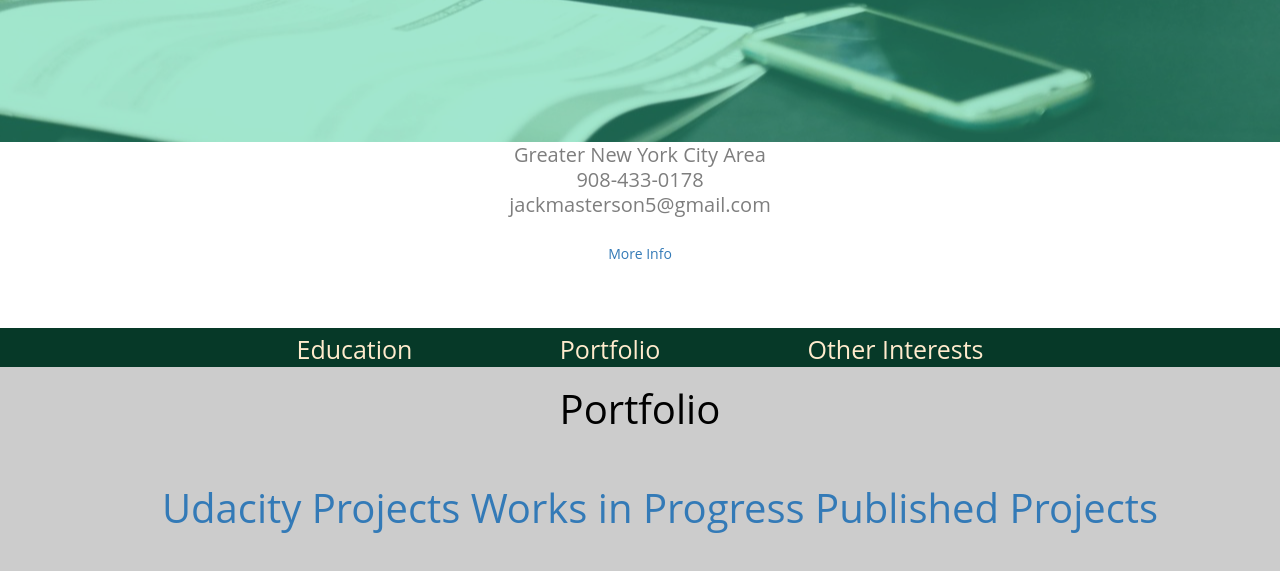
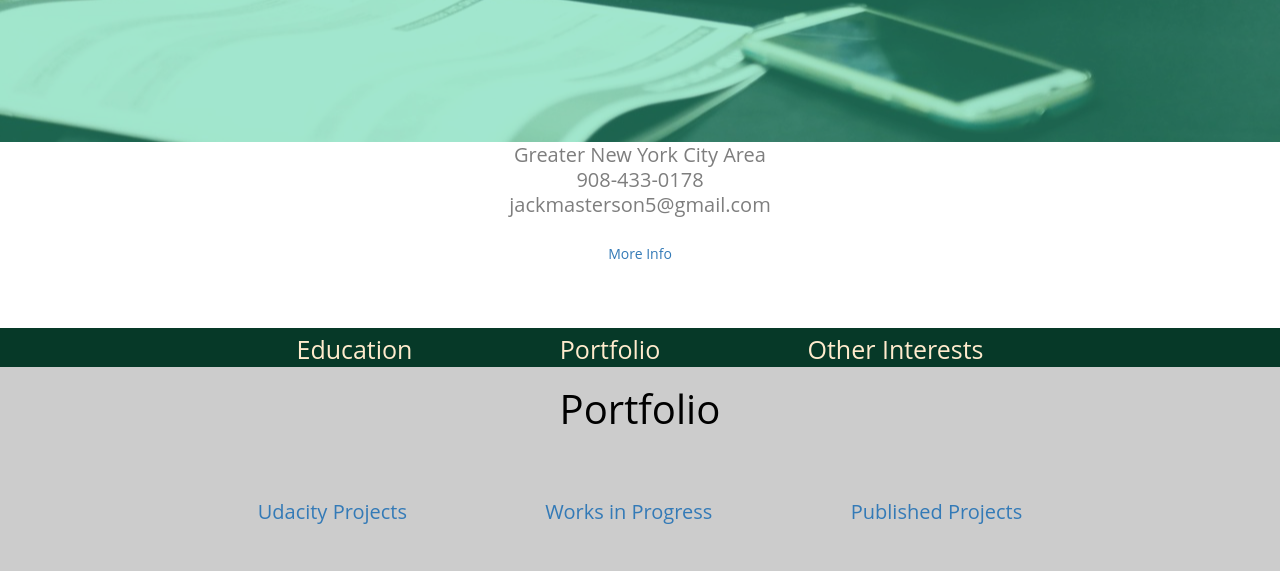
Before and after one commit to jsdelivrbot/Carmody, a plain HTML site: page index.html in a window 1280 px wide. Shown: the part 498-1069 px from the top of the page. Drawn offline with nearby package versions, Linux system fonts and the light colour scheme; files whose address does not match are found by name.

Commit message:
Change UL margin/padding and add a 'port' class for the portfolio header

```diff
--- a/css/style.css
+++ b/css/style.css
@@ -16,6 +16,11 @@ body {
 
 h1,h2,h3,h4 {
 	margin-top: 0px;
+}
+
+ul {
+	margin-left: 0;
+	padding-left: 0;
 }
 
 .intro {
@@ -70,6 +75,12 @@ h1,h2,h3,h4 {
 	width: 100px;
 	margin: 3%;
 	display: inline-block;
+}
+
+.port {
+	font-size: 20px;
+	margin: 2% 5% 2% 5%;
+	color: black;
 }
 
 .contact {
```
